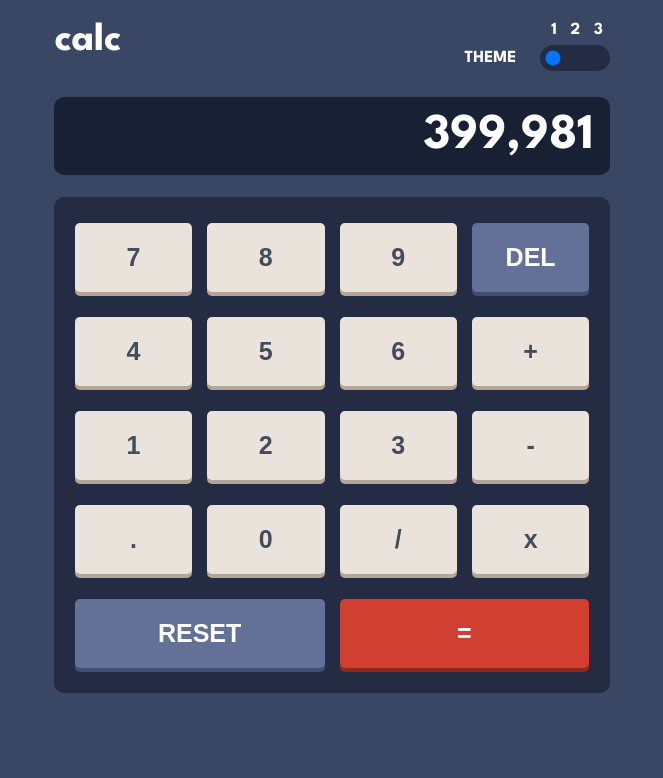
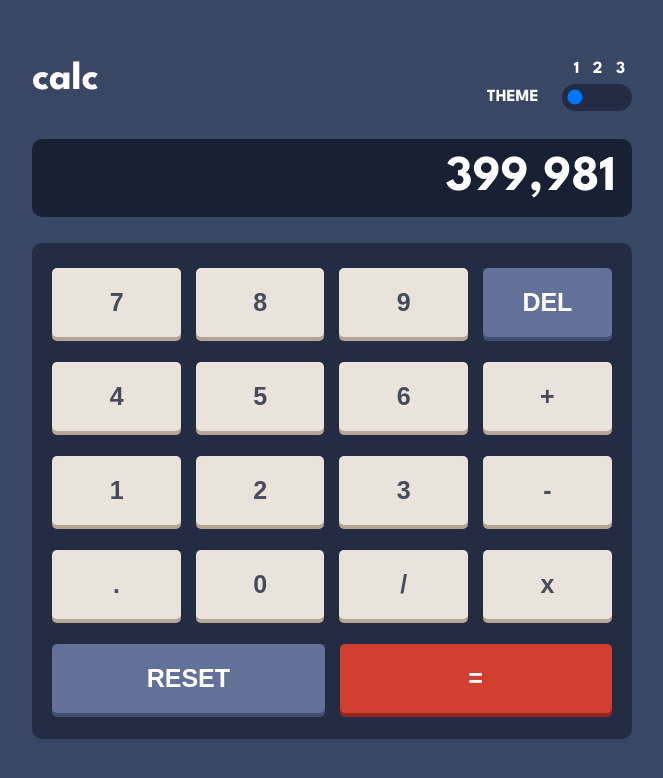
Before and after one commit to kimi1723/calculator-frontend-mentor, a website: page index.html in a window 1280 px wide. Shown: the whole page, without its empty margins (308-971 px from the left). Drawn offline with Linux system fonts and the light colour scheme.

Commit message:
centered the calc - meaningful for larger devices

```diff
--- a/src/sass/_medium.scss
+++ b/src/sass/_medium.scss
@@ -1,5 +1,5 @@
 @media (min-width: 768px) {
-	.wrapper {
+	.calc {
 		max-width: 600px;
 	}
 	.theme-box {
--- /dev/null
+++ b/src/sass/_small.scss
@@ -0,0 +1,16 @@
+@media (min-width: 315px) {
+	.calc-keys {
+		&__key {
+			font-size: 2rem;
+		}
+	}
+}
+
+@media (min-width: 350px) and (min-height: 641px) {
+	.calc-keys {
+		&__key {
+			font-size: 2.2rem;
+			padding: 0.8em 0.3em;
+		}
+	}
+}
--- a/src/sass/_styles.scss
+++ b/src/sass/_styles.scss
@@ -18,16 +18,17 @@ html {
 }
 
 body {
+	display: flex;
+	align-items: center;
+	justify-content: center;
+	min-height: 100vh;
+	padding: 0.7em;
 	font-family: 'League Spartan', sans-serif;
 	font-size: 3.2rem;
 	background-color: var(--main-bg);
 }
 
 .calc {
-	padding: 0.7em;
-}
-
-.wrapper {
 	margin: 0 auto;
 	width: 100%;
 	max-width: 450px;
@@ -112,8 +113,8 @@ body {
 
 // CALC RESULT
 .calc-result {
-	margin: 0.8em 0 0.7em;
-	padding: 0.5em 0.5em;
+	margin: 0.9em 0 0.8em;
+	padding: 0.5em;
 	width: 100%;
 	text-align: right;
 	background-color: var(--screen-bg);
@@ -135,9 +136,10 @@ body {
 
 	&__key {
 		width: calc((100% - 0.6em * 4) / 4);
+
 		margin: 0.5em 0.3em;
-		padding: 0.8em 0.3em;
-		font-size: 2.3rem;
+		padding: 0.6em 0.3em;
+		font-size: 1.7rem;
 		font-weight: bold;
 		color: var(--key-text);
 		background-color: var(--key-bg-2);
--- a/src/sass/main.scss
+++ b/src/sass/main.scss
@@ -1,3 +1,4 @@
 @use 'reset';
 @use 'styles';
+@use 'small';
 @use 'medium';
```
Also changed, not shown: dist/css/main.min.css.
